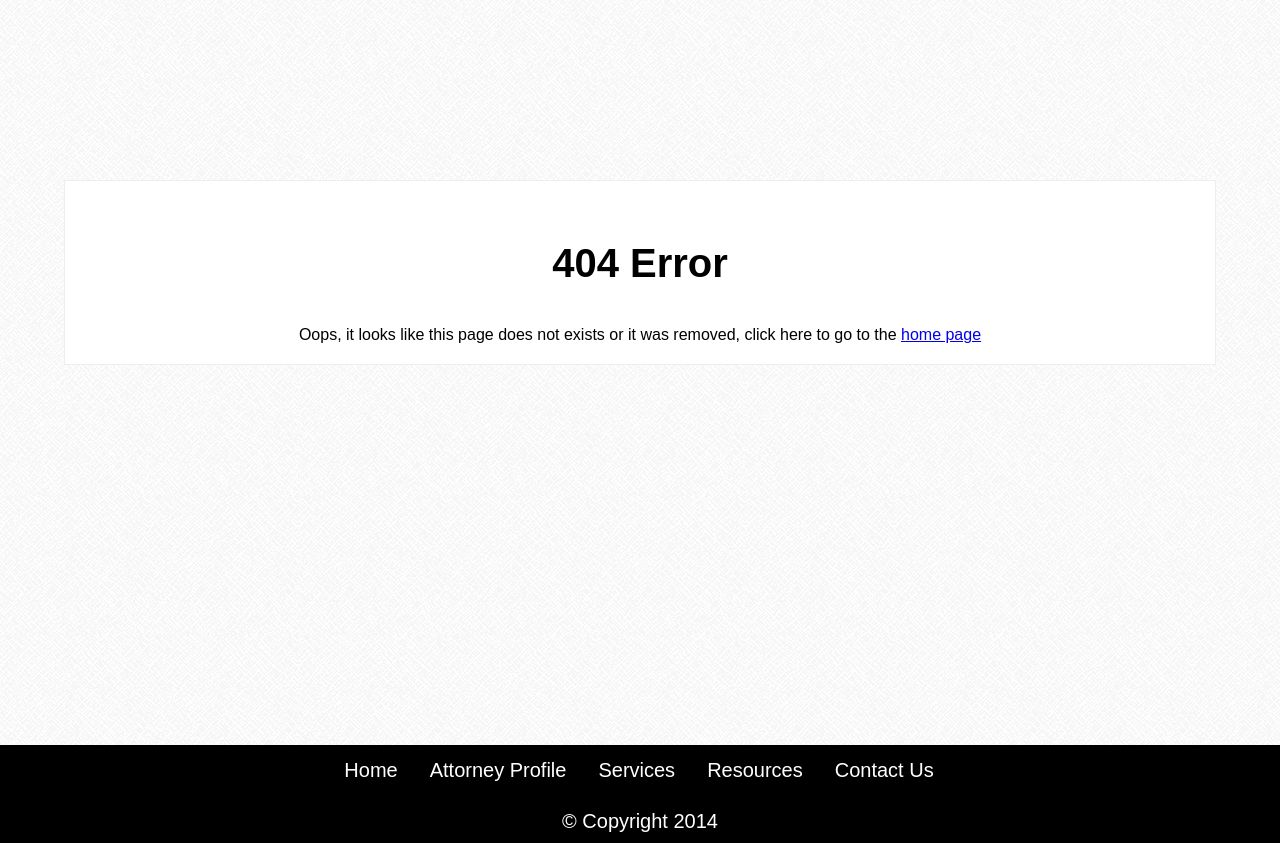
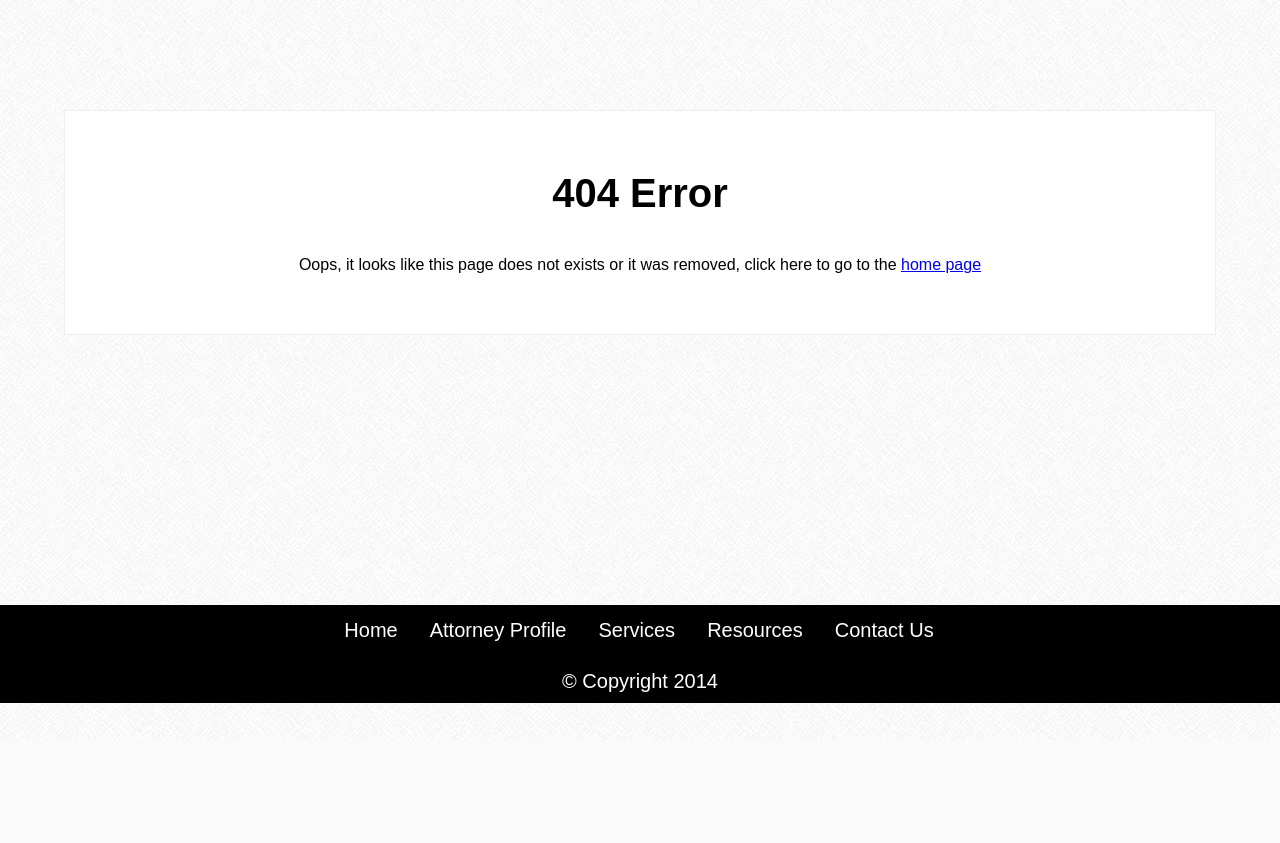
Before and after one commit to mv2sa/bolhufasLaw, a PHP site: page /404.html in a window 1280 px wide. Shown: the part 60-903 px from the top of the page. After the commit the page ends 763 px from the top, so only its background shows below. Run offline with PHP 8.4, Linux system fonts and the light colour scheme; some libraries are stand-ins or nearby versions; some web fonts are replaced.

Commit message:
404 css changes

```diff
--- a/404.html
+++ b/404.html
@@ -97,7 +97,7 @@
             </article>
         </main>
 
-        <footer id="error-footer">
+        <footer id="f-footer">
             <div class="f-footernav">
               <ul>
                 <li><a href="index.html">Home</a></li>
--- a/css/main.css
+++ b/css/main.css
@@ -540,32 +540,6 @@ main {
 
  /* 404 Error Page */
 
-    #error-footer {
-    position: relative;
-    display: block;
-    width: 100%;
-    background-color: #000;
-    padding: 0.5em;
-    margin-top: 19em;
-    color: #fff;
-    text-align: center;
-    }
-
-    #error-footer .f-copy {
-        text-align: center;
-        width: 100%;
-        margin: 0;
-    }
-
-    #error-footer .f-copy span {
-        font-size: 1.2em;
-    }
-
-    #error-footer p,
-    #error-footer a {
-        color: #fff;
-        text-decoration: none;
-    }
 .error-wrapper.main {
     width: 50%;
 }
@@ -574,8 +548,9 @@ main {
     position: relative;
     width: 100%;
     background-color: white;
-        padding: 1em;
-        margin-top: 9em;
+    padding: 1em 1em 4em 1em;
+    margin-top: 5.5em;
+    margin-bottom: 5.5em;
     border: 1px solid #eee;
 }
 
@@ -815,87 +790,15 @@ main {
     .f-footernav ul li {
         float: left;
     }
-
-    /* 404 Error Page */
-
-    #error-footer {
-    position: relative;
-    display: block;
-    width: 100%;
-    background-color: #000;
-    padding: 0.5em;
-    margin-top: 19em;
-    color: #fff;
-    text-align: center;
-    }
-
-    #error-footer .f-copy {
-        text-align: center;
-        width: 100%;
-        margin: 0;
-    }
-
-    #error-footer .f-copy span {
-        font-size: 1.2em;
-    }
-
-    #error-footer p,
-    #error-footer a {
-        color: #fff;
-        text-decoration: none;
-    }
-    .error-wrapper.main {
-    width: 50%;
-    }
-
-    .error-wrapper {
-        position: relative;
-        width: 100%;
-        background-color: white;
-        padding: 1em;
-        margin-top: 9em;
-        border: 1px solid #eee;
-    }
-
-    .error-wrapper > div {
-        position:relative;
-        height: 100%;
-        overflow: hidden;
-    }
-
-    .error-wrapper .ap-headingImg {
-        width: 100%;
-        display: block;
-        margin-left: auto;
-        margin-right: auto;
-    }
-
-    .error-wrapper > div > p {
-        font-size: 0.8em;
-        margin-bottom: 0em;
-        text-align: center;
-    }
-
-    .error-wrapper .ap-bottomLink {
-        position: absolute;
-        text-decoration: none;
-        color: #8f0000;
-        bottom: 0.1em;
-        right: 0.1em;
-    }
-
-    .error-wrapper .ap-bottomLink:after {
-        font-family: 'FontAwesome';
-        content: '\f138';
-        padding-left: 0.5em;
-    }
-    .error-wrapper h3 {
-        text-align: center;
-        font-size: 2em;
-    }
     .ap-title {
         text-align: center;
         font-size: 2.5em;
+    }
+    /*404 Error Page*/
+
+    .error-wrapper {
+        margin-bottom: 13.5em;
+        padding: 1em 1em 3em 1em;
     }
 
 
```
Lines whose indentation alone changed are shown as unchanged.
